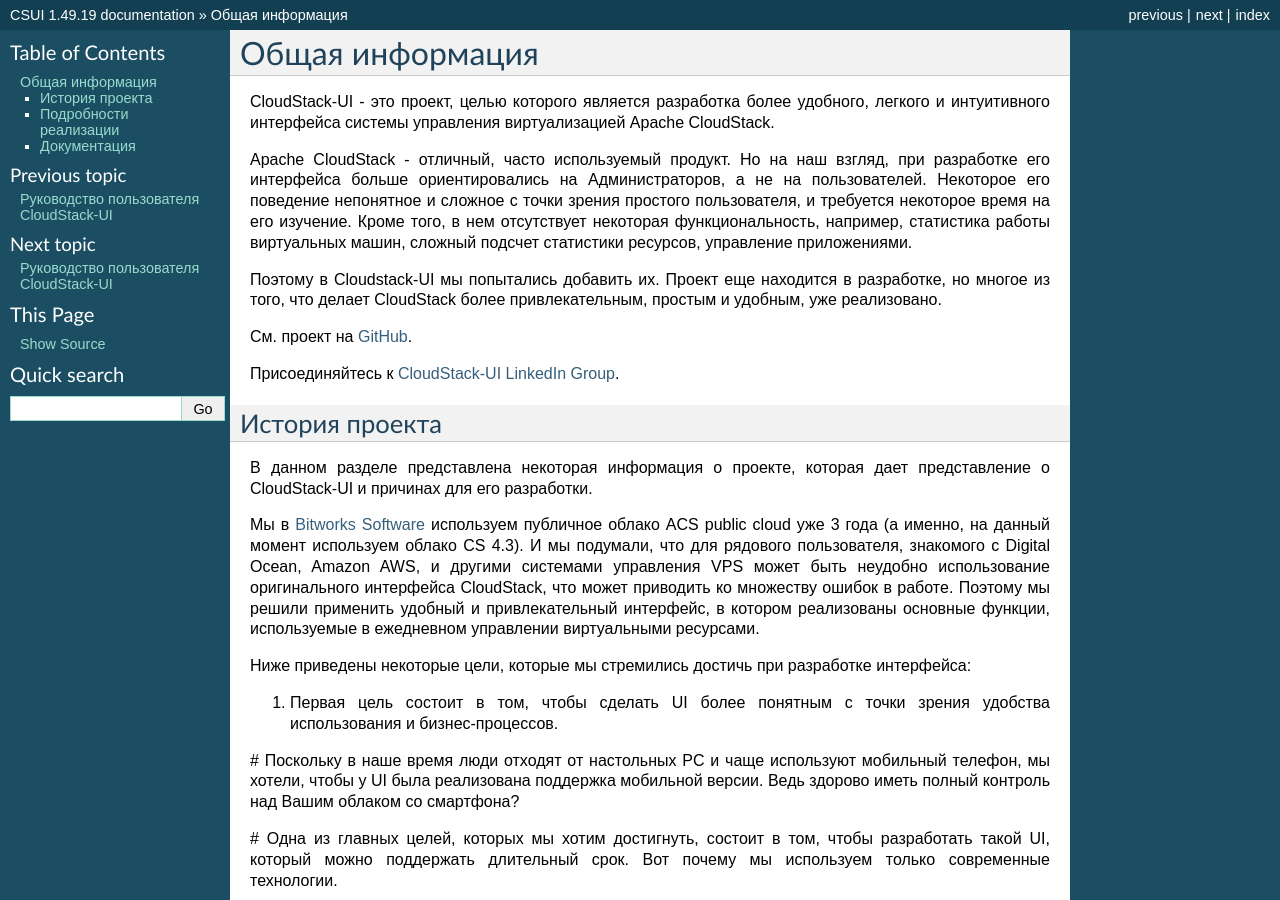
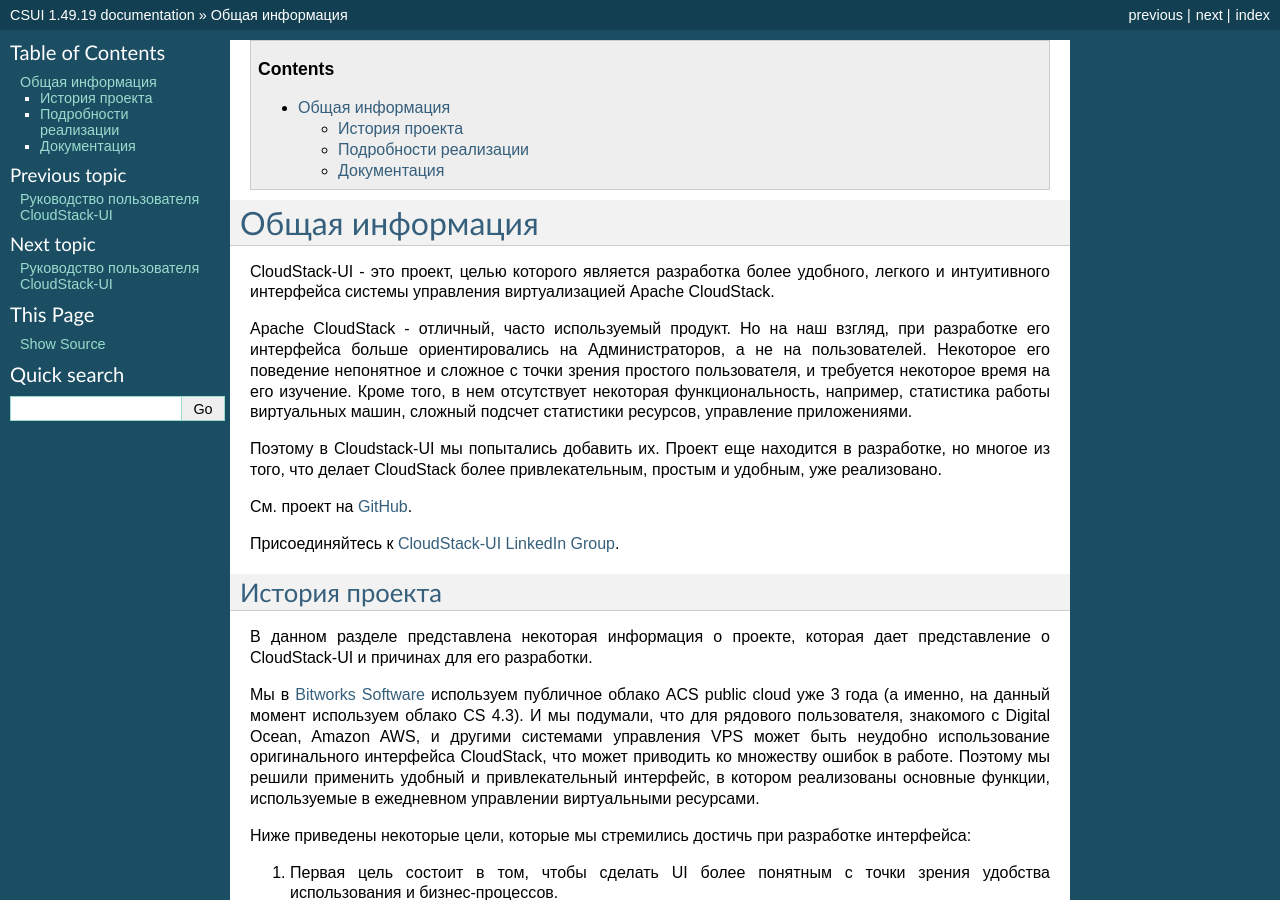
Before and after one commit to MaslovaEV/RU_CloudStack-UI, a Sphinx documentation site: the page built from RUdocs/source/CSUI_Overview-RU.rst, in a window 1280 px wide and 900 px high. Built offline with Sphinx 7.4.7, drawn with Linux system fonts in a browser that asks for light colours; pages that are not in the unit, such as notebooks, are missing from menus; some of the changed lines change nothing that is shown.

Commit message:
Update CSUI_Overview-RU.rst

```diff
--- a/RUdocs/source/CSUI_Overview-RU.rst
+++ b/RUdocs/source/CSUI_Overview-RU.rst
@@ -1,3 +1,5 @@
+.. Contents::
+
 Общая информация
 ====================
 
@@ -64,9 +66,10 @@
 * Реализовать одну из планируемых функциональностей или сделать что-то новое.
 * Поддержать и продвигать разработку специфичных функциональностей, которые важны для вашей работы и могут быть полезны другим.
 * Предоставить тестовое окружение для различных сценариев развертывания. В данный момент мы заинтересованы в тестировании на:
-- KVM с RBD
-- Xen с NFS, Local, RBD
-- других браузерах и операционных системах.
+
+   - KVM с RBD
+   - Xen с NFS, Local, RBD
+   - других браузерах и операционных системах.
 
 Мы с радостью разработаем frontend или backend для ваших проектов. Больше информации о нашем опыте разработки вы найдете на `сайте <https://bitworks.software/>`_ . Также, информация о нас представлена в `презентации <https://www.slideshare.net/secret/BpNGxtaPUfOIqj>`_.
 
```
